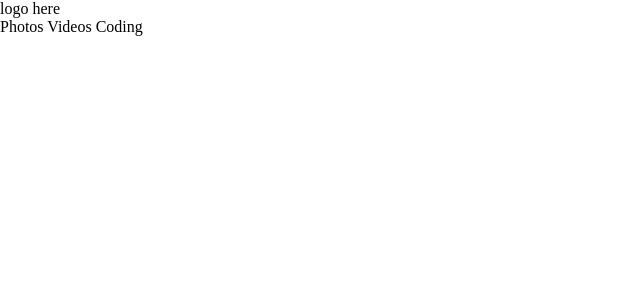
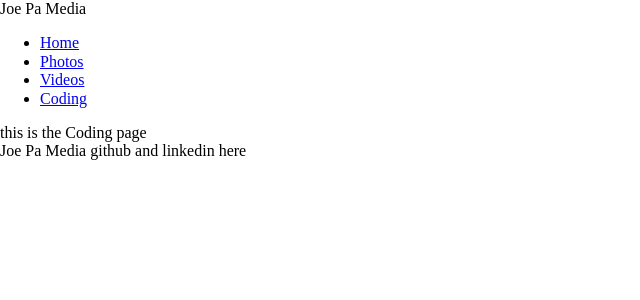
Before and after one commit to joepamedia/react-portfolio-joe, a React (Create React App) app: page /coding in a window 1280 px wide. Shown: the top 300 px of the page, without its empty margins (0-640 px from the left). Built offline with nearby package versions, Linux system fonts and the light colour scheme.

Commit message:
routes are functional

```diff
--- a/src/App.js
+++ b/src/App.js
@@ -1,12 +1,20 @@
 import Layout from "./components/Layout";
 import { BrowserRouter as Router, Routes, Route } from "react-router-dom";
 import Home from "./pages/Home";
+import Photos from "./pages/Photos";
+import Videos from "./pages/Videos";
+import Coding from "./pages/Coding";
+
 function App() {
   return (
     <Router>
       <Layout>
         <Routes>
-          <Route path="/" element={<Home></Home>} />
+          {/* routes */}
+          <Route path="/photos" element={<Photos />} />
+          <Route path="/videos" element={<Videos />} />
+          <Route path="/coding" element={<Coding />} />
+          <Route path="/" element={<Home />} />
         </Routes>
       </Layout>
     </Router>
--- a/src/assets/main.css
+++ b/src/assets/main.css
@@ -1,3 +1,4 @@
 @import "./normalize.css";
 @import "./variables.css";
-@import "./background.css"
+@import "./background.css";
+@import "./navbar.css"
--- /dev/null
+++ b/src/components/Footer.js
@@ -0,0 +1,9 @@
+function Footer() {
+  return (
+    <>
+      <footer>Joe Pa Media github and linkedin here</footer>
+    </>
+  );
+}
+
+export default Footer;
--- a/src/components/Header.js
+++ b/src/components/Header.js
@@ -1,10 +1,27 @@
+import { Link } from "react-router-dom";
+
 function Header() {
   return (
     <>
       {/* add flexbox */}
       <header>
-        logo here
-        <nav>Photos Videos Coding</nav>
+        Joe Pa Media
+        <nav>
+          <ul>
+            <li>
+              <Link to="/">Home</Link>
+            </li>
+            <li>
+              <Link to="/photos">Photos</Link>
+            </li>
+            <li>
+              <Link to="/videos">Videos</Link>
+            </li>
+            <li>
+              <Link to="/coding">Coding</Link>
+            </li>
+          </ul>
+        </nav>
       </header>
     </>
   );
--- a/src/components/Layout.js
+++ b/src/components/Layout.js
@@ -1,3 +1,4 @@
+import Footer from "./Footer";
 import Header from "./Header";
 
 function Layout(props) {
@@ -5,6 +6,7 @@ function Layout(props) {
     <>
       <Header></Header>
       <main>{props.children}</main>
+      <Footer></Footer>
     </>
   );
 }
--- /dev/null
+++ b/src/pages/Coding.js
@@ -0,0 +1,5 @@
+function Coding(props) {
+  return <> this is the Coding page</>;
+}
+
+export default Coding;
--- /dev/null
+++ b/src/pages/Photos.js
@@ -0,0 +1,5 @@
+function Photos(props) {
+  return <> this is the photos page</>;
+}
+
+export default Photos;
--- /dev/null
+++ b/src/pages/Videos.js
@@ -0,0 +1,5 @@
+function Videos(props) {
+  return <> this is the Videos page</>;
+}
+
+export default Videos;
--- a/src/reportWebVitals.js
+++ b/src/reportWebVitals.js
@@ -1,6 +1,6 @@
-const reportWebVitals = onPerfEntry => {
+const reportWebVitals = (onPerfEntry) => {
   if (onPerfEntry && onPerfEntry instanceof Function) {
-    import('web-vitals').then(({ getCLS, getFID, getFCP, getLCP, getTTFB }) => {
+    import("web-vitals").then(({ getCLS, getFID, getFCP, getLCP, getTTFB }) => {
       getCLS(onPerfEntry);
       getFID(onPerfEntry);
       getFCP(onPerfEntry);
```
Also changed, not shown: src/assets/navbar.css (added), src/logo.svg (deleted), 1 other file (tests, documents, lock files or other folders).
